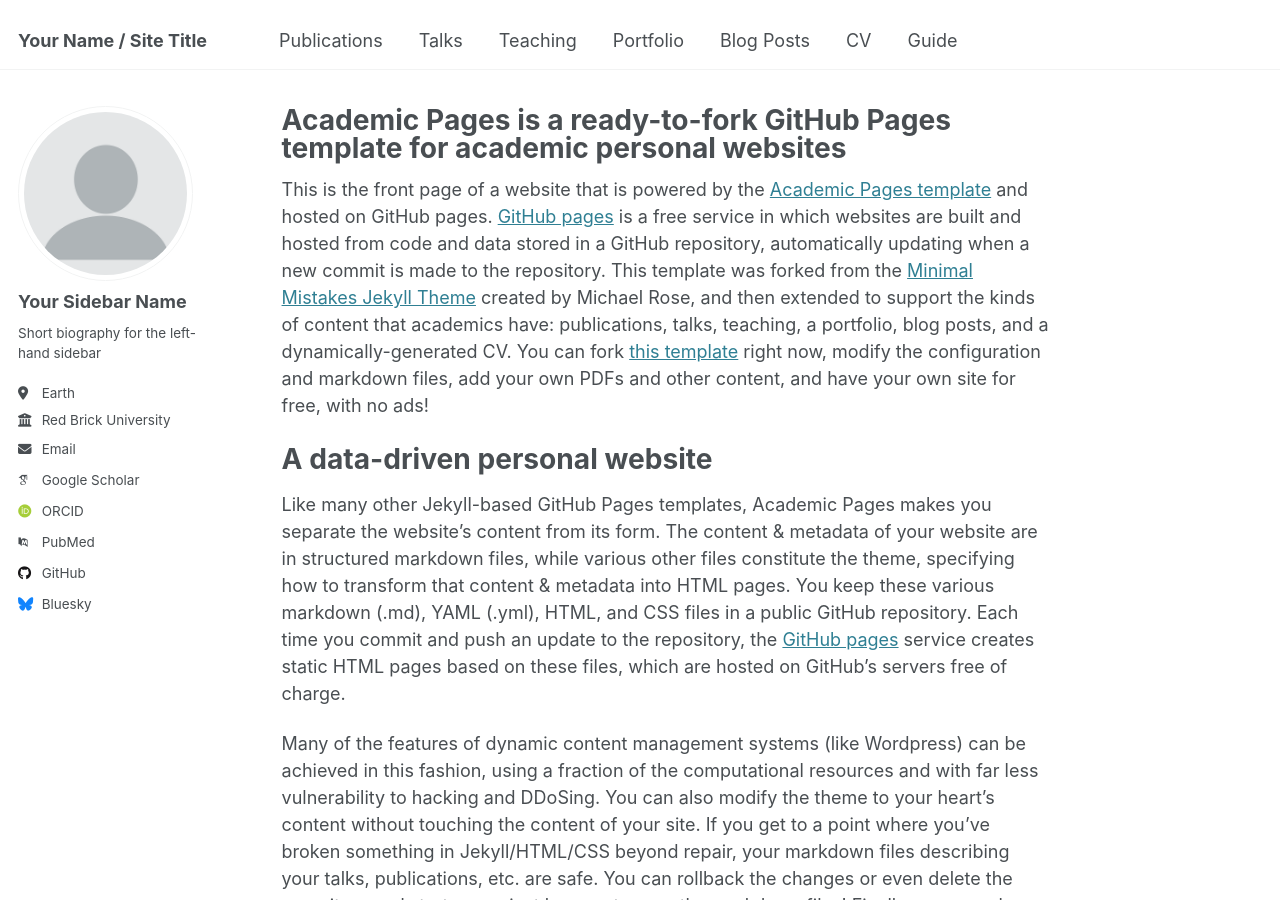
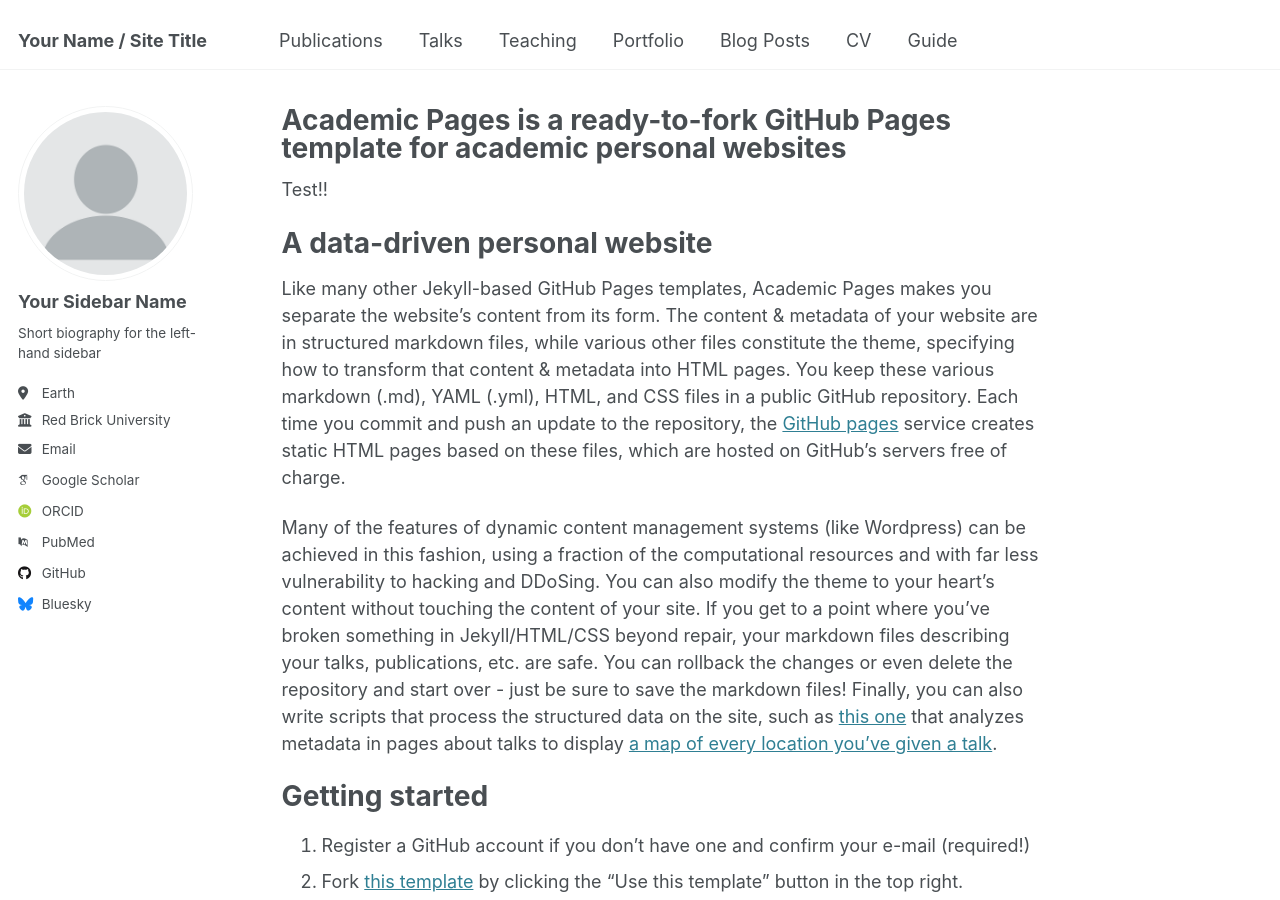
Before and after one commit to airwall73/tianyi-bai.github.io, a Jekyll site: the page built from _pages/about.md, in a window 1280 px wide and 900 px high. Built offline with Jekyll 4.4.1, drawn with Linux system fonts in a browser that asks for light colours; some web fonts are replaced.

Commit message:
Update about.md

```diff
--- a/_pages/about.md
+++ b/_pages/about.md
@@ -7,7 +7,7 @@ redirect_from:
   - /about.html
 ---
 
-This is the front page of a website that is powered by the [Academic Pages template](https://github.com/academicpages/academicpages.github.io) and hosted on GitHub pages. [GitHub pages](https://pages.github.com) is a free service in which websites are built and hosted from code and data stored in a GitHub repository, automatically updating when a new commit is made to the repository. This template was forked from the [Minimal Mistakes Jekyll Theme](https://mmistakes.github.io/minimal-mistakes/) created by Michael Rose, and then extended to support the kinds of content that academics have: publications, talks, teaching, a portfolio, blog posts, and a dynamically-generated CV. You can fork [this template](https://github.com/academicpages/academicpages.github.io) right now, modify the configuration and markdown files, add your own PDFs and other content, and have your own site for free, with no ads!
+Test!!
 
 A data-driven personal website
 ======
```
